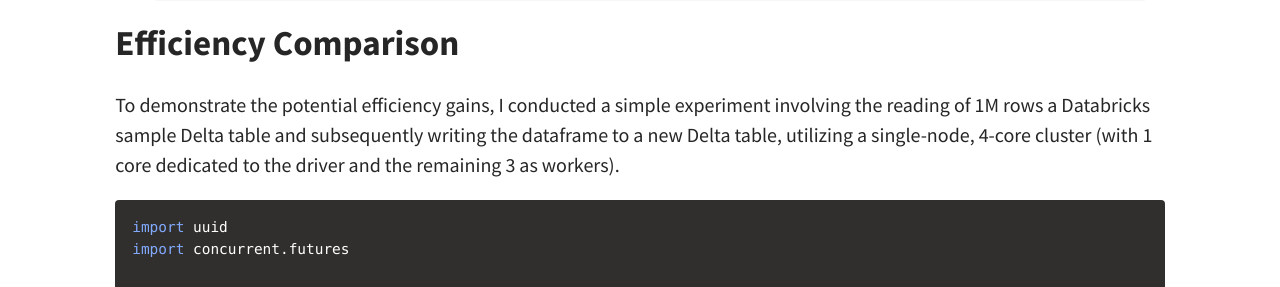
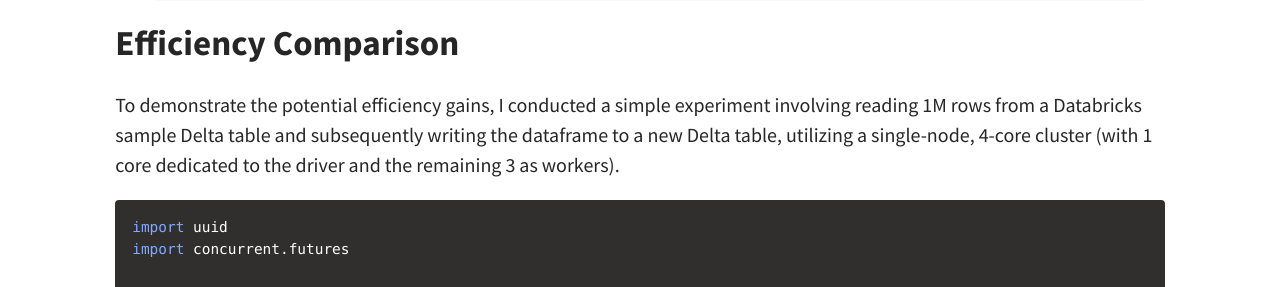
Before and after one commit to mwc360/mwc360.github.io, a Jekyll site: the page built from _posts/2024-02-19-Unlocking-Parallel-Processing-Power.md, in a window 1280 px wide and 900 px high, scrolled down 7590 px. Shown: the part 168-455 px from the top of the window. Built offline with Jekyll 4.4.1, drawn with Linux system fonts in a browser that asks for light colours; comment, search, counter and statistics services are not loaded.

Commit message:
typo fix

````diff
--- a/_posts/2024-02-19-Unlocking-Parallel-Processing-Power.md
+++ b/_posts/2024-02-19-Unlocking-Parallel-Processing-Power.md
@@ -174,7 +174,7 @@
     > ⚠️ Rich.Progress and Microsoft Fabric notebooks are currently not compatible. If you are using Databricks notebooks, Rich.Progress works flawlessly.
 
 ## Efficiency Comparison
-To demonstrate the potential efficiency gains, I conducted a simple experiment involving the reading of 1M rows a Databricks sample Delta table and subsequently writing the dataframe to a new Delta table, utilizing a single-node, 4-core cluster (with 1 core dedicated to the driver and the remaining 3 as workers).
+To demonstrate the potential efficiency gains, I conducted a simple experiment involving reading 1M rows from a Databricks sample Delta table and subsequently writing the dataframe to a new Delta table, utilizing a single-node, 4-core cluster (with 1 core dedicated to the driver and the remaining 3 as workers).
 
 ```python
 import uuid
````
